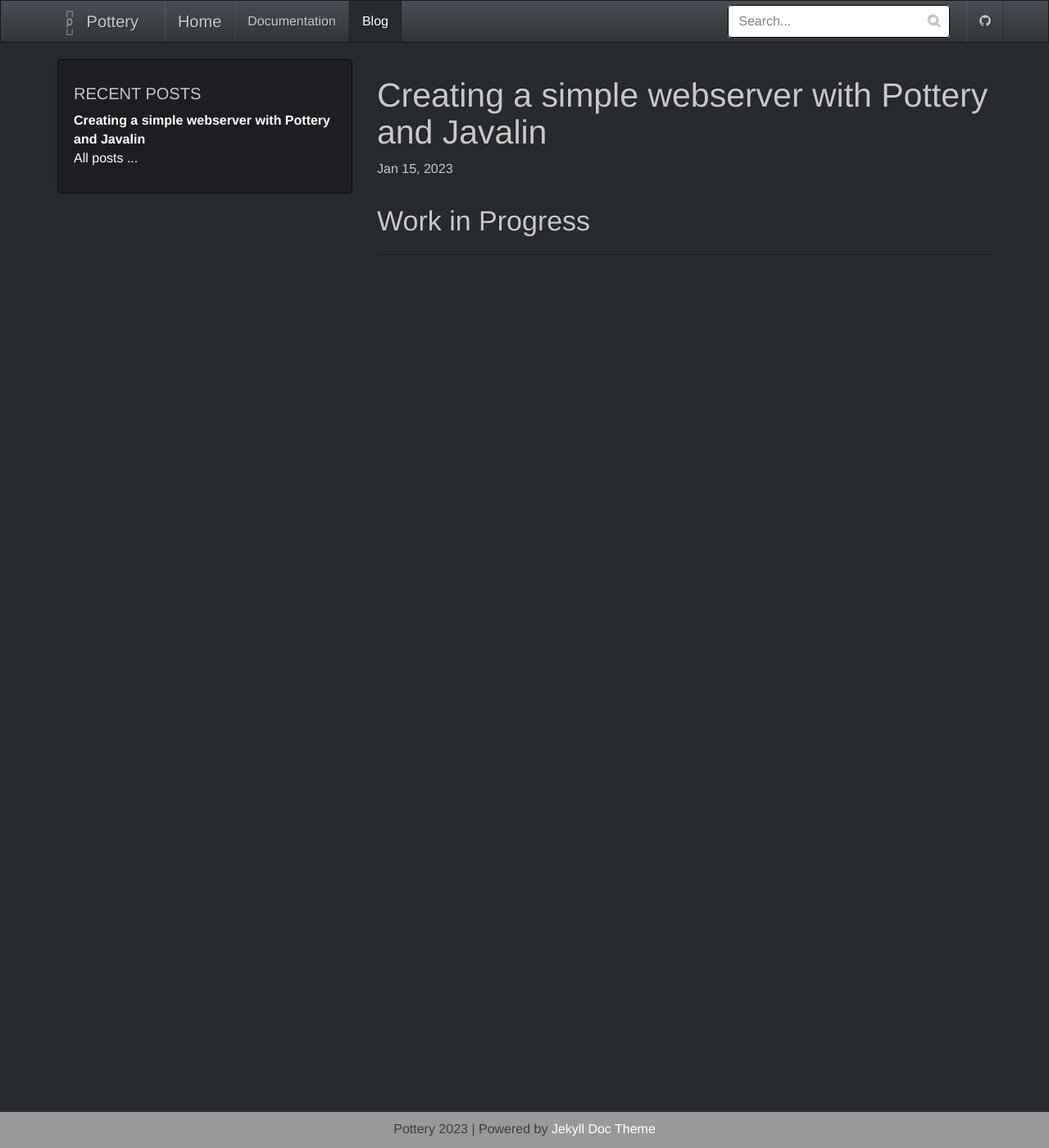
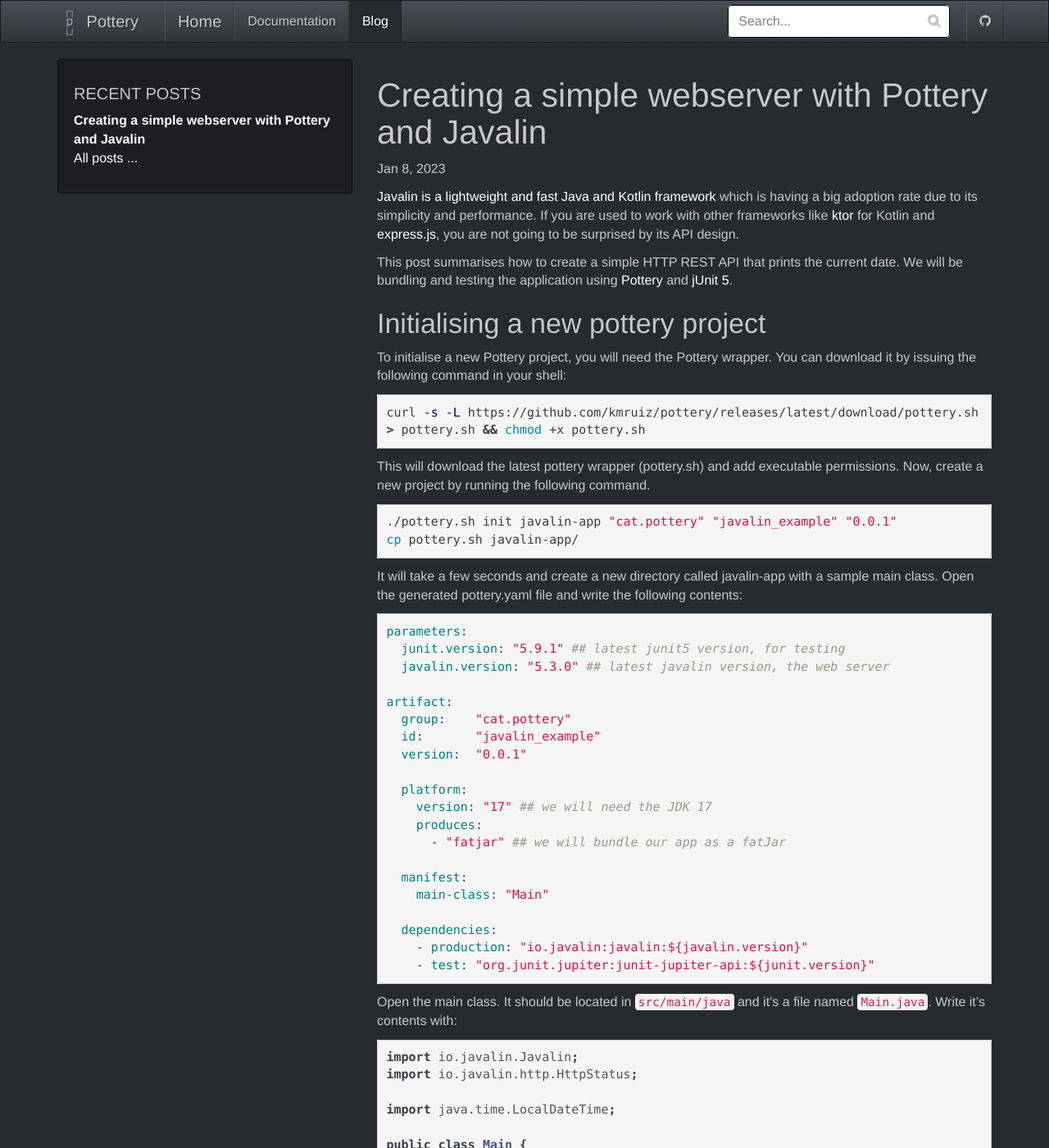
Before and after one commit to kmruiz/pottery, a Jekyll site: the page built from docs/_posts/2023-01-08-creating-a-simple-webserver-with-pottery-and-javalin.md, in a window 1280 px wide and 1400 px high. Shown: the whole window at 82% size. Built offline with Jekyll 4.4.1, drawn with Linux system fonts in a browser that asks for light colours; some of the changed text lies outside the part shown.

Commit message:
Adding documentation on how to use Javalin

````diff
--- a/docs/_posts/2023-01-08-creating-a-simple-webserver-with-pottery-and-javalin.md
+++ b/docs/_posts/2023-01-08-creating-a-simple-webserver-with-pottery-and-javalin.md
@@ -1,8 +1,98 @@
 ---
 layout: post
 title:  "Creating a simple webserver with Pottery and Javalin"
-date:   2023-01-15 10:00:00 +0100
+date:   2023-01-08 10:00:00 +0100
 categories: how to
 ---
 
-## Work in Progress
+[Javalin is a lightweight and fast Java and Kotlin framework](https://javalin.io/) which is having a big adoption rate due
+to its simplicity and performance. If you are used to work with other frameworks like [ktor](https://ktor.io/) for Kotlin
+and [express.js](https://expressjs.com/), you are not going to be surprised by its API design.
+
+This post summarises how to create a simple HTTP REST API that prints the current date. We will be bundling and testing the
+application using [Pottery](/) and [jUnit 5](https://junit.org/junit5/).
+
+## Initialising a new pottery project
+
+To initialise a new Pottery project, you will need the Pottery wrapper. You can download it by issuing the following command in your shell:
+
+```shell
+curl -s -L https://github.com/kmruiz/pottery/releases/latest/download/pottery.sh > pottery.sh && chmod +x pottery.sh
+```
+
+This will download the latest pottery wrapper (pottery.sh) and add executable permissions. Now, create a new project by
+running the following command.
+
+```shell
+./pottery.sh init javalin-app "cat.pottery" "javalin_example" "0.0.1"
+cp pottery.sh javalin-app/
+```
+
+It will take a few seconds and create a new directory called javalin-app with a sample main class. Open the generated
+pottery.yaml file and write the following contents:
+
+```yaml
+parameters:
+  junit.version: "5.9.1" ## latest junit5 version, for testing
+  javalin.version: "5.3.0" ## latest javalin version, the web server
+
+artifact:
+  group:    "cat.pottery"
+  id:       "javalin_example"
+  version:  "0.0.1"
+
+  platform:
+    version: "17" ## we will need the JDK 17
+    produces:
+      - "fatjar" ## we will bundle our app as a fatJar
+
+  manifest:
+    main-class: "Main"
+
+  dependencies:
+    - production: "io.javalin:javalin:${javalin.version}"
+    - test: "org.junit.jupiter:junit-jupiter-api:${junit.version}"
+```
+
+Open the main class. It should be located in `src/main/java` and it's a file named `Main.java`. Write it's contents with:
+
+```java
+import io.javalin.Javalin;
+import io.javalin.http.HttpStatus;
+
+import java.time.LocalDateTime;
+
+public class Main {
+    public static void main(String[] args) {
+        Javalin.create()
+                .get("/time", ctx -> {
+                    ctx.result(LocalDateTime.now().toString()).status(HttpStatus.OK);
+                }).start(9080);
+    }
+}
+```
+
+Now we can bundle the application and run it. Issue the `package` command to download all dependencies and create a fatJar:
+
+```shell
+./pottery.sh package
+```
+Pottery will download all required dependencies for running your application and bundle the fatJar. The command is finished when
+it shows an output similar to:
+
+```
+[INFO]  Built fatJar target/javalin_example-0.0.1-fat.jar in 0.88 seconds.
+[INFO]  All packages built in 8.06 seconds.
+```
+
+Now you can run your application as a normal Java fatJar:
+
+```shell
+java -jar target/javalin_example-0.0.1-fat.jar
+```
+
+You can call the endpoint by using cURL:
+
+```shell
+curl http://localhost:9080/time
+```
````
Also changed, not shown: 1 other file.
